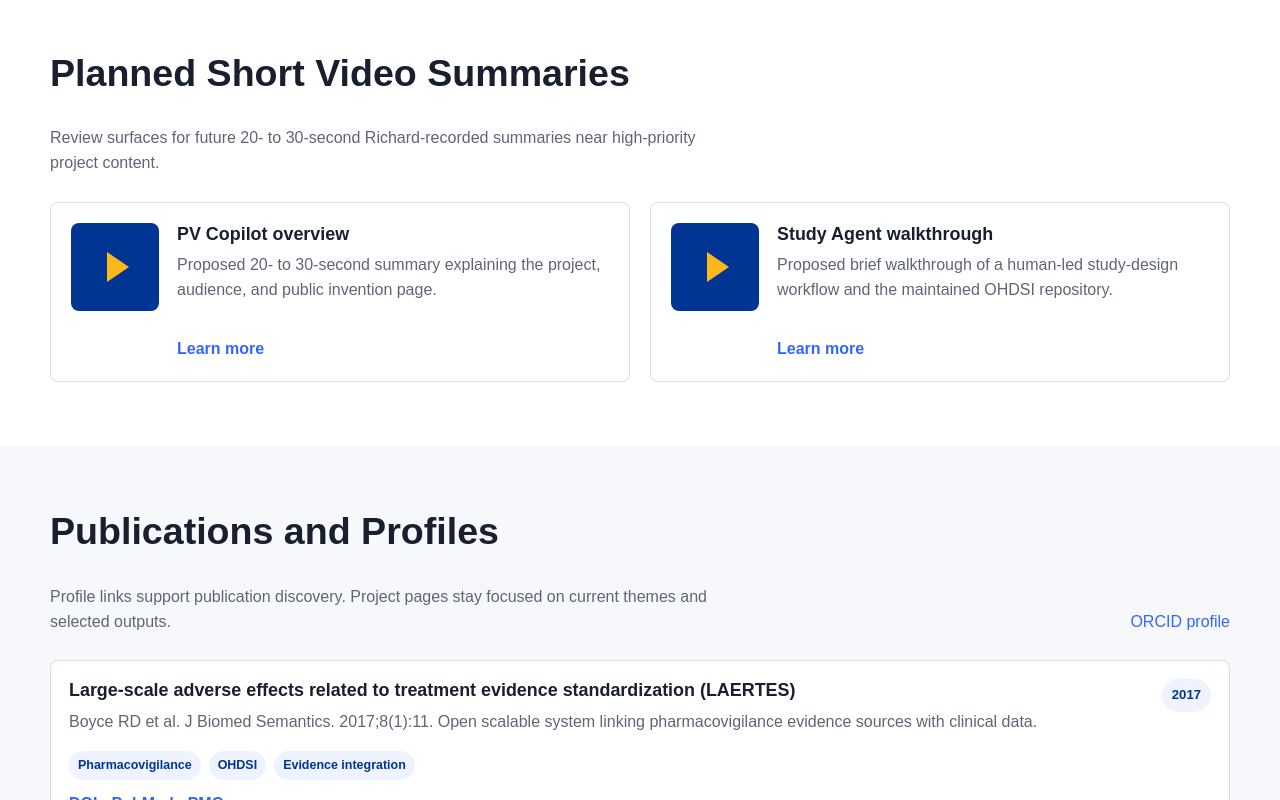
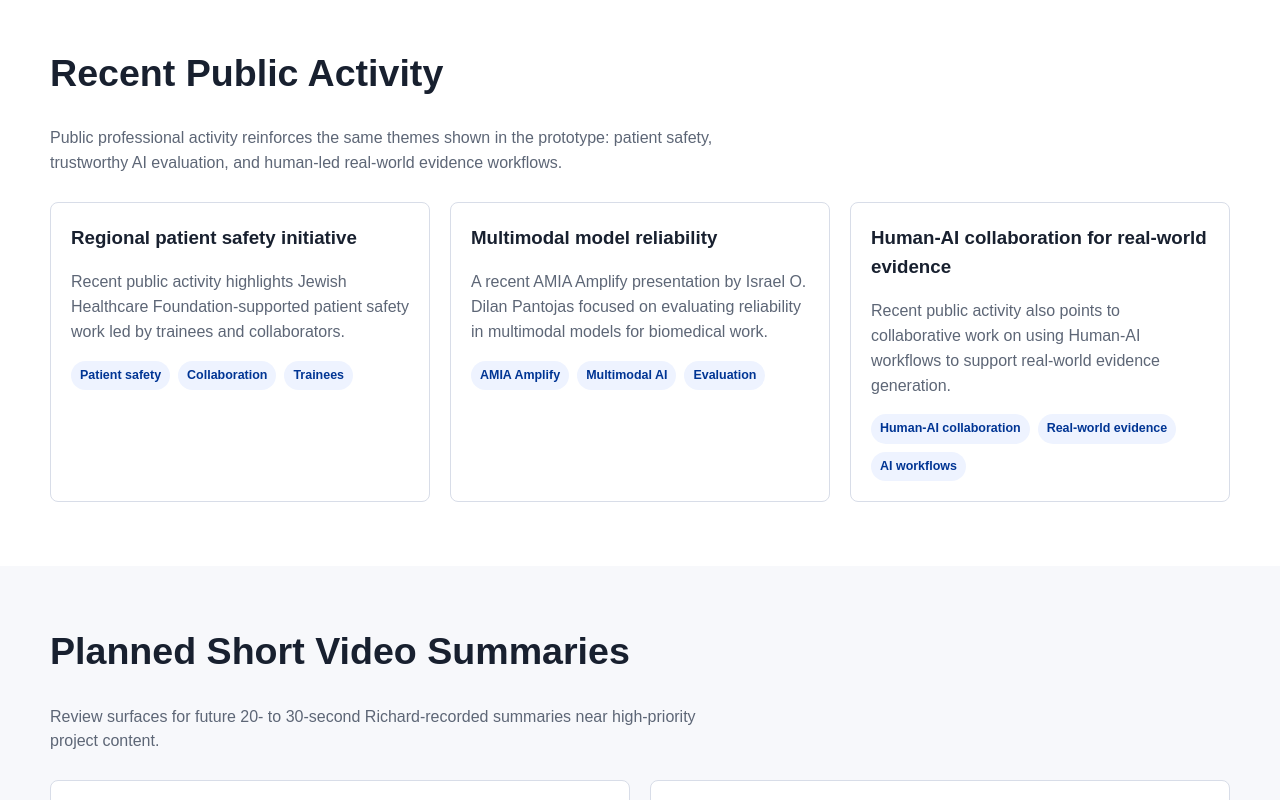
Before and after one commit to rkboyce/triads-lab-web, a SvelteKit app: page / in a window 1280 px wide. Shown: the part 3240-4040 px from the top of the page. Built offline with nearby package versions, Linux system fonts and the light colour scheme.

Commit message:
feat: incorporate recent public activity

```diff
--- /dev/null
+++ b/src/lib/data/recent-activity.ts
@@ -0,0 +1,26 @@
+export type RecentActivity = {
+  title: string;
+  summary: string;
+  tags: string[];
+};
+
+export const recentActivity: RecentActivity[] = [
+  {
+    title: 'Regional patient safety initiative',
+    summary:
+      'Recent public activity highlights Jewish Healthcare Foundation-supported patient safety work led by trainees and collaborators.',
+    tags: ['Patient safety', 'Collaboration', 'Trainees']
+  },
+  {
+    title: 'Multimodal model reliability',
+    summary:
+      'A recent AMIA Amplify presentation by Israel O. Dilan Pantojas focused on evaluating reliability in multimodal models for biomedical work.',
+    tags: ['AMIA Amplify', 'Multimodal AI', 'Evaluation']
+  },
+  {
+    title: 'Human-AI collaboration for real-world evidence',
+    summary:
+      'Recent public activity also points to collaborative work on using Human-AI workflows to support real-world evidence generation.',
+    tags: ['Human-AI collaboration', 'Real-world evidence', 'AI workflows']
+  }
+];
--- a/src/routes/+page.svelte
+++ b/src/routes/+page.svelte
@@ -8,6 +8,7 @@
   import { people } from '$lib/data/people';
   import { projects } from '$lib/data/projects';
   import { featuredPublications } from '$lib/data/publications';
+  import { recentActivity } from '$lib/data/recent-activity';
   import { researchThemes } from '$lib/data/research-themes';
   import { videos } from '$lib/data/videos';
 </script>
@@ -100,6 +101,26 @@
     <div class="wrap">
       <div class="section-head">
         <div>
+          <h2>Recent Public Activity</h2>
+          <p>Public professional activity reinforces the same themes shown in the prototype: patient safety, trustworthy AI evaluation, and human-led real-world evidence workflows.</p>
+        </div>
+      </div>
+      <div class="activity-grid">
+        {#each recentActivity as item}
+          <article class="activity-card">
+            <h3>{item.title}</h3>
+            <p>{item.summary}</p>
+            <TagList tags={item.tags} />
+          </article>
+        {/each}
+      </div>
+    </div>
+  </section>
+
+  <section class="band grey">
+    <div class="wrap">
+      <div class="section-head">
+        <div>
           <h2>Planned Short Video Summaries</h2>
           <p>Review surfaces for future 20- to 30-second Richard-recorded summaries near high-priority project content.</p>
         </div>
@@ -119,7 +140,7 @@
     </div>
   </section>
 
-  <section class="band grey">
+  <section class="band">
     <div id="publications" class="wrap anchor-target">
       <div class="section-head">
         <div>
@@ -132,7 +153,7 @@
     </div>
   </section>
 
-  <section class="band">
+  <section class="band grey">
     <div id="people" class="wrap anchor-target">
       <div class="section-head">
         <div>
@@ -191,13 +212,16 @@
   .people-grid { grid-template-columns: repeat(2, minmax(0, 1fr)); }
   .project-grid, .video-grid { grid-template-columns: repeat(2, minmax(0, 1fr)); }
   .method-grid { grid-template-columns: repeat(4, minmax(0, 1fr)); }
-  .card, .method-card, .video-card { border: 1px solid var(--border); border-radius: var(--radius); background: var(--pitt-white); }
+  .card, .method-card, .video-card, .activity-card { border: 1px solid var(--border); border-radius: var(--radius); background: var(--pitt-white); }
   .card { padding: 22px; }
   .method-card { padding: 20px; }
   .card h3, .method-card h3, .video-card h3 { margin-bottom: 8px; font-size: 1.12rem; line-height: 1.25; }
   .card p, .method-card p, .video-card p { color: var(--muted); }
   .learn-more { display: inline-flex; margin-top: auto; padding-top: 18px; font-weight: 900; }
   .video-card { display: grid; grid-template-columns: 88px minmax(0, 1fr); gap: 18px; padding: 20px; align-items: start; }
+  .activity-grid { display: grid; grid-template-columns: repeat(3, minmax(0, 1fr)); gap: 20px; }
+  .activity-card { padding: 20px; }
+  .activity-card p { color: var(--muted); }
   .play { position: relative; display: grid; width: 88px; aspect-ratio: 1 / 1; place-items: center; border-radius: var(--radius); background: var(--pitt-blue); }
   .play::before { content: ''; width: 0; height: 0; margin-left: 6px; border-top: 15px solid transparent; border-bottom: 15px solid transparent; border-left: 22px solid var(--pitt-gold); }
   .person { display: grid; grid-template-columns: 78px minmax(0, 1fr); gap: 16px; align-items: center; }
@@ -208,7 +232,7 @@
   }
 
   @media (max-width: 900px) {
-    .hero-grid, .grid-3, .people-grid, .project-grid, .method-grid, .video-grid { grid-template-columns: 1fr; }
+    .hero-grid, .grid-3, .people-grid, .project-grid, .method-grid, .video-grid, .activity-grid { grid-template-columns: 1fr; }
     .section-head { align-items: start; flex-direction: column; }
   }
 
```
